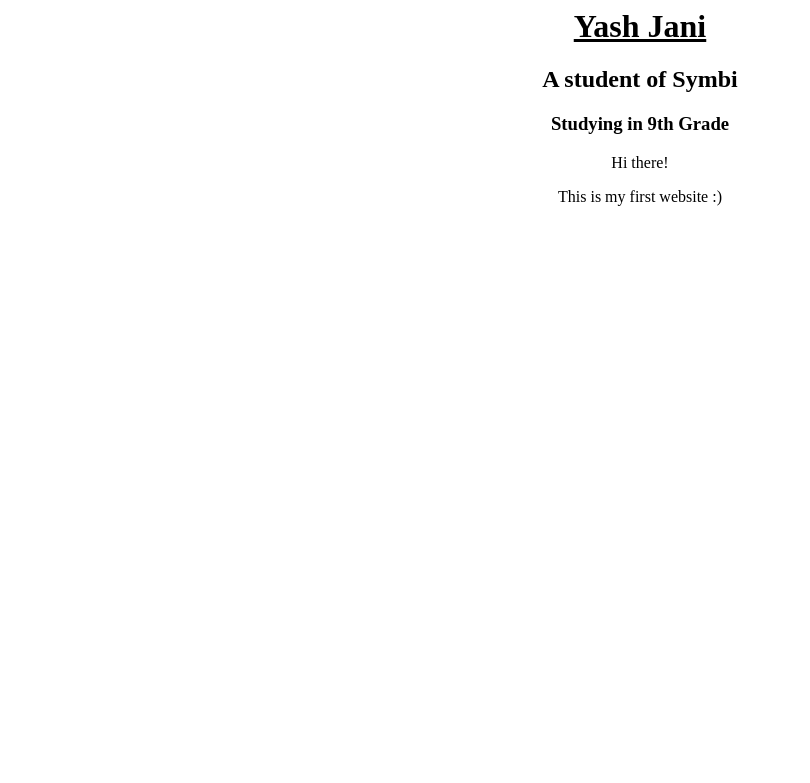
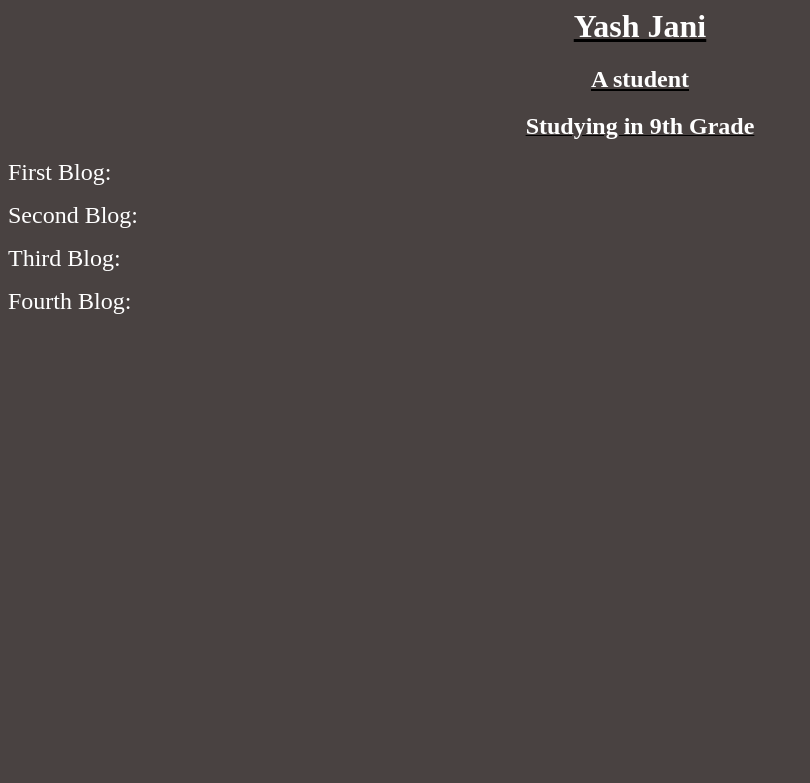
Before and after one commit to yashj1212/my-first-blog, a Django app: page / in a window 1280 px wide. Shown: the top 783 px of the page, without its empty margins (0-810 px from the left). Run offline with Django 3.2, Linux system fonts and the light colour scheme.

Commit message:
changed the layout of the site

```diff
--- a/blog/templates/blog/post_list.html
+++ b/blog/templates/blog/post_list.html
@@ -1,16 +1,35 @@
 <html>
     <head>
         <title>Yash Jani's blog</title>
+
+	<body>
+	<center>
+	<u>
+<h1><font size="6" color="white" face="Lucida Handwriting">Yash Jani</font></h1>
+<h2><font size="5" color="white" face="Lucida Handwriting">A student</font></h2>
+<h3><font size="5" color="white" face="Lucida Handwriting">Studying in 9th Grade</font></h3>
+
+	</u>
+	</center>
+
+<p><font size="5" color="white" face="Lucida Handwriting">First Blog:</font></p>
+<p><font size="5" color="white" face="Lucida Handwriting">Second Blog:</font></p>
+<p><font size="5" color="white" face="Lucida Handwriting">Third Blog:</font></p>
+<p><font size="5" color="white" face="Lucida Handwriting">Fourth Blog:</font></p>
+
+
+
+	</body>
+
+
+	<style>
+		body {
+		background-color: #494241;
+
+}
+
+	</style>
     </head>
-    <body>
-       <center>
 
-        <u> <h1>Yash Jani</h1> </u>
-        <h2>A student of Symbi</h2>
-	<h3>Studying in 9th Grade</h3>
-        <p>Hi there!</p>
-        <p>This is my first website :)</p>
 
-       </center>
-    </body>
 </html>
```
